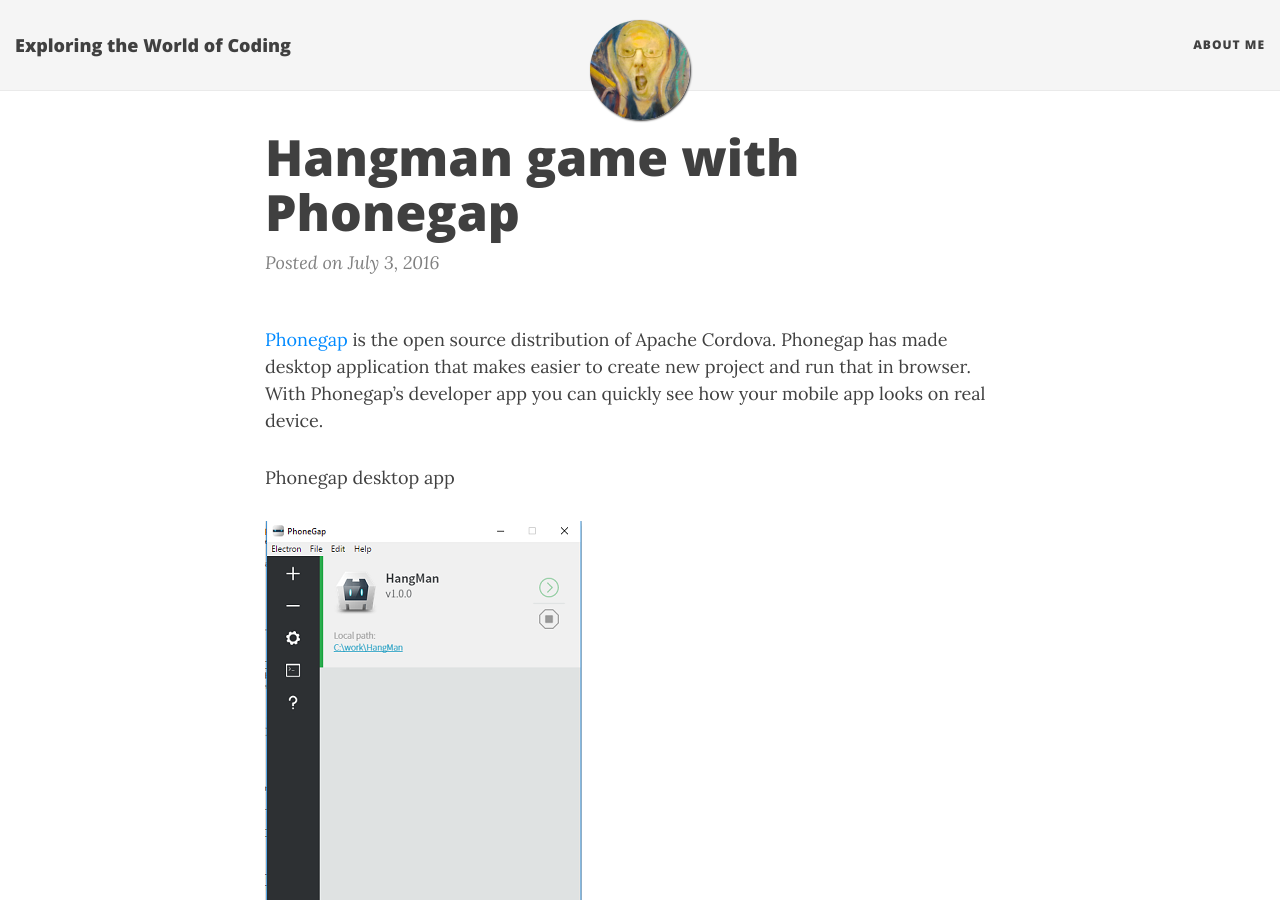
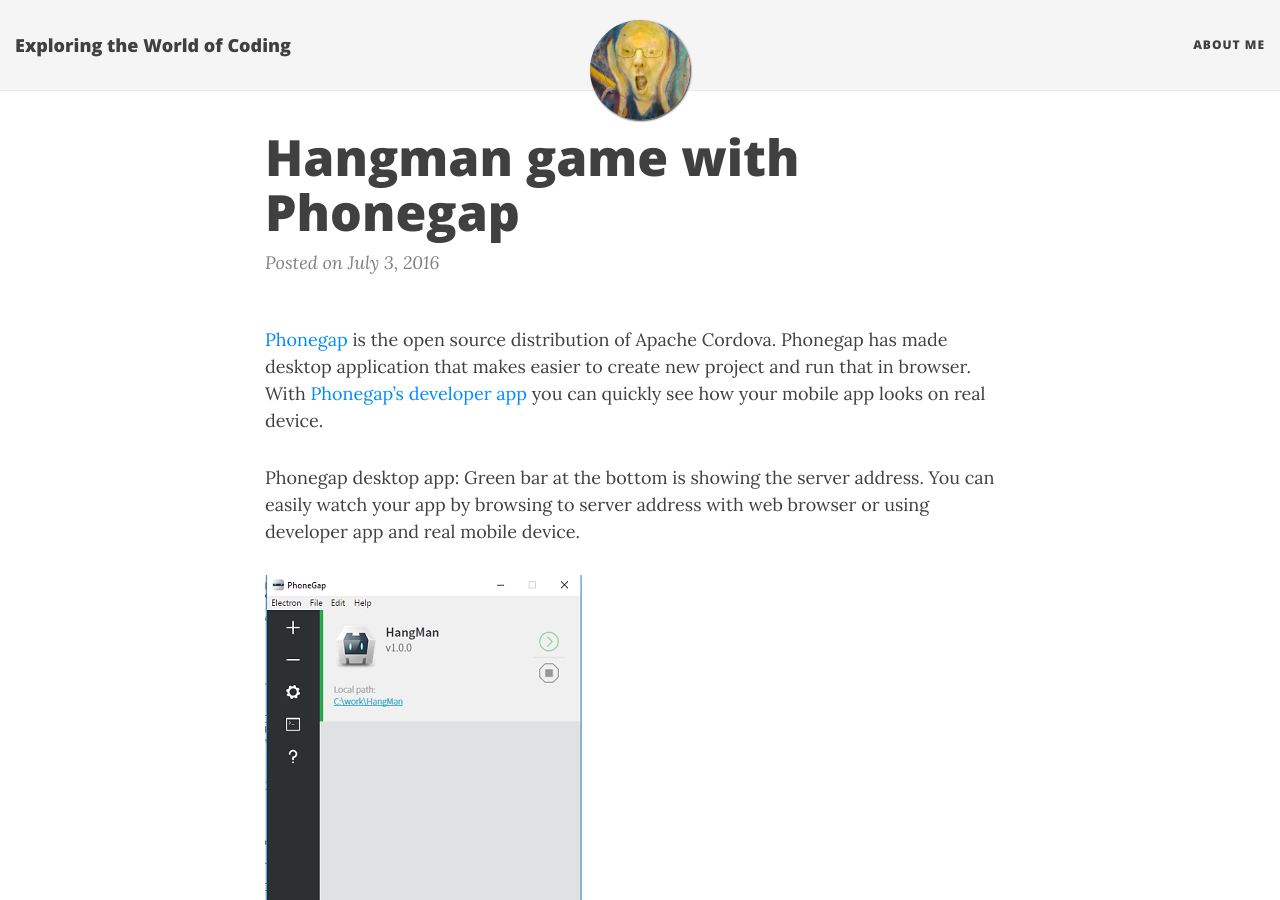
Before and after one commit to juhahinkula/juhahinkula.github.io, a Jekyll site: the page built from _posts/2016-07-03-hangman-cordova.markdown, in a window 1280 px wide and 900 px high. Built offline with Jekyll 4.4.1, drawn with Linux system fonts in a browser that asks for light colours; nearby versions of some CDN libraries; comment, search, counter and statistics services are not loaded.

Commit message:
poat modification

```diff
--- a/_posts/2016-07-03-hangman-cordova.markdown
+++ b/_posts/2016-07-03-hangman-cordova.markdown
@@ -2,9 +2,9 @@
 layout: post
 title:  "Hangman game with Phonegap"
 ---
-[Phonegap](http://http://phonegap.com/products/) is the open source distribution of Apache Cordova. Phonegap has made desktop application that makes easier to create new project and run that in browser. With Phonegap's developer app you can quickly see how your mobile app looks on real device.
+[Phonegap](http://http://phonegap.com/products/) is the open source distribution of Apache Cordova. Phonegap has made desktop application that makes easier to create new project and run that in browser. With [Phonegap's developer app](https://play.google.com/store/apps/details?id=com.adobe.phonegap.app) you can quickly see how your mobile app looks on real device.
 
-Phonegap desktop app
+Phonegap desktop app: Green bar at the bottom is showing the server address. You can easily watch your app by browsing to server address with web browser or using developer app and real mobile device.
 
 ![screenshot]({{ site.baseurl }}/img/desktopapp.png)
 
```
